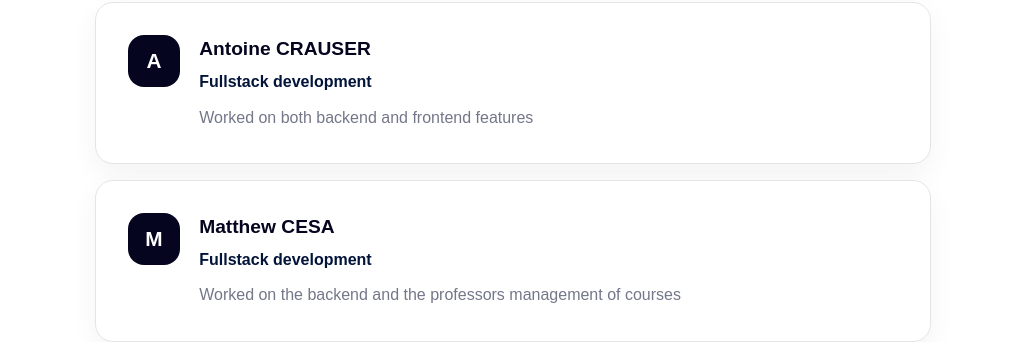
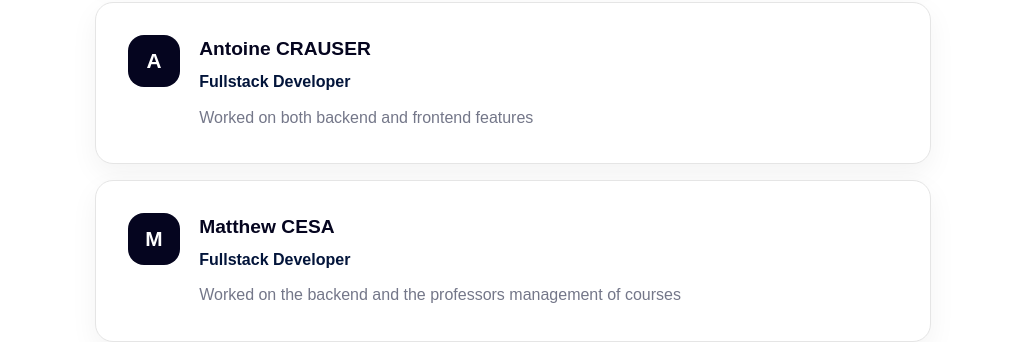
Before and after one commit to matthewcesa/APU-Web-Project, a Vue app in the folder projet/client/: page /about-team in a window 1280 px wide. Shown: the part 366-708 px from the top of the page, without its empty margins (127-1157 px from the left). Built offline with nearby package versions, Linux system fonts and the light colour scheme.

Commit message:
minor changes

```diff
--- a/projet/client/src/views/AboutTeamPage.vue
+++ b/projet/client/src/views/AboutTeamPage.vue
@@ -8,12 +8,12 @@ const user = storedUser ? JSON.parse(storedUser) : null
 const teamMembers = [
   {
     name: 'Antoine CRAUSER',
-    role: 'Fullstack development',
+    role: 'Fullstack Developer',
     description: 'Worked on both backend and frontend features',
   },
   {
     name: 'Matthew CESA',
-    role: 'Fullstack development',
+    role: 'Fullstack Developer',
     description: 'Worked on the backend and the professors management of courses',
   },
   {
```
